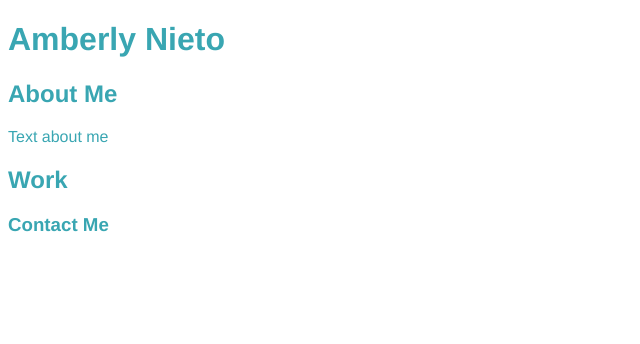
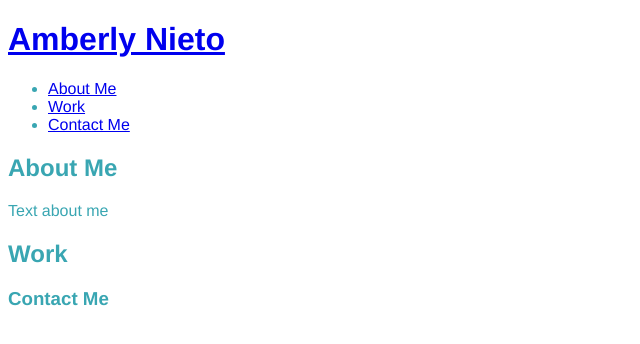
Before and after one commit to amberlyanieto/professional-portfolio, a plain HTML site: page index.html in a window 1280 px wide. Shown: the whole page, without its empty margins (0-640 px from the left). Drawn offline with Linux system fonts and the light colour scheme.

Commit message:
adding nav and anchors

```diff
--- a/index.html
+++ b/index.html
@@ -6,8 +6,26 @@
         <link rel="stylesheet" href="./assets/css/style.css" />
     </head>
     <body>
-        <h1>Amberly Nieto</h1>
-
+        <!-- navigation -->
+    <header>
+        <h1> <a href="/">Amberly Nieto</a></h1>
+        <nav>
+            <!-- unordered list -->
+            <ul>
+                <!--list element -->
+                <li>
+                    <!-- anchor element -->
+                    <a href="about-me">About Me</a>
+                </li>
+                <li>
+                    <a href="work">Work</a>
+                </li>
+                <li>
+                    <a href="contact-me">Contact Me</a>
+                </li>
+            </ul>
+        </nav>
+    </header>
         <h2>About Me</h2>
         <p>Text about me</p>
 
```
